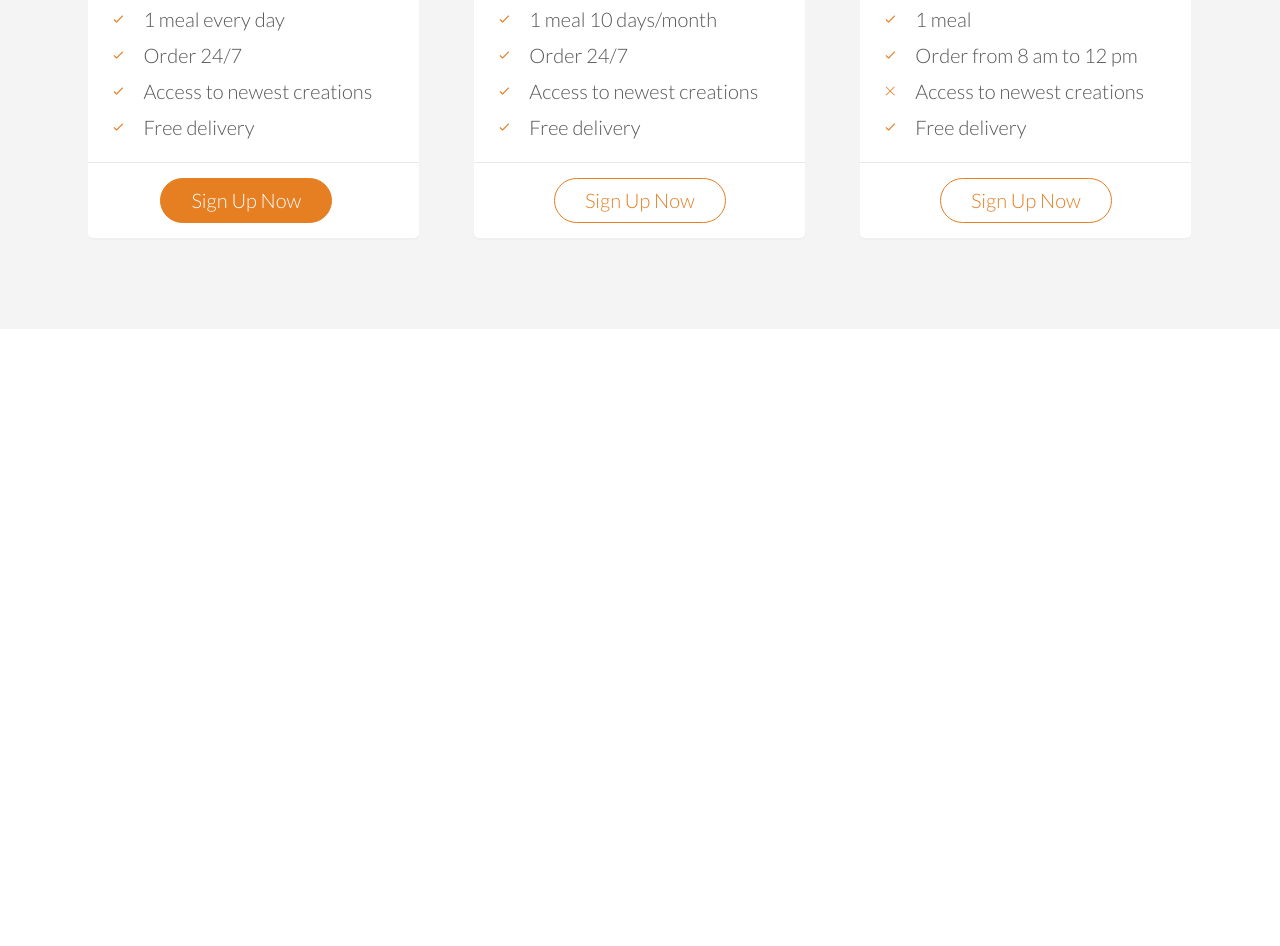
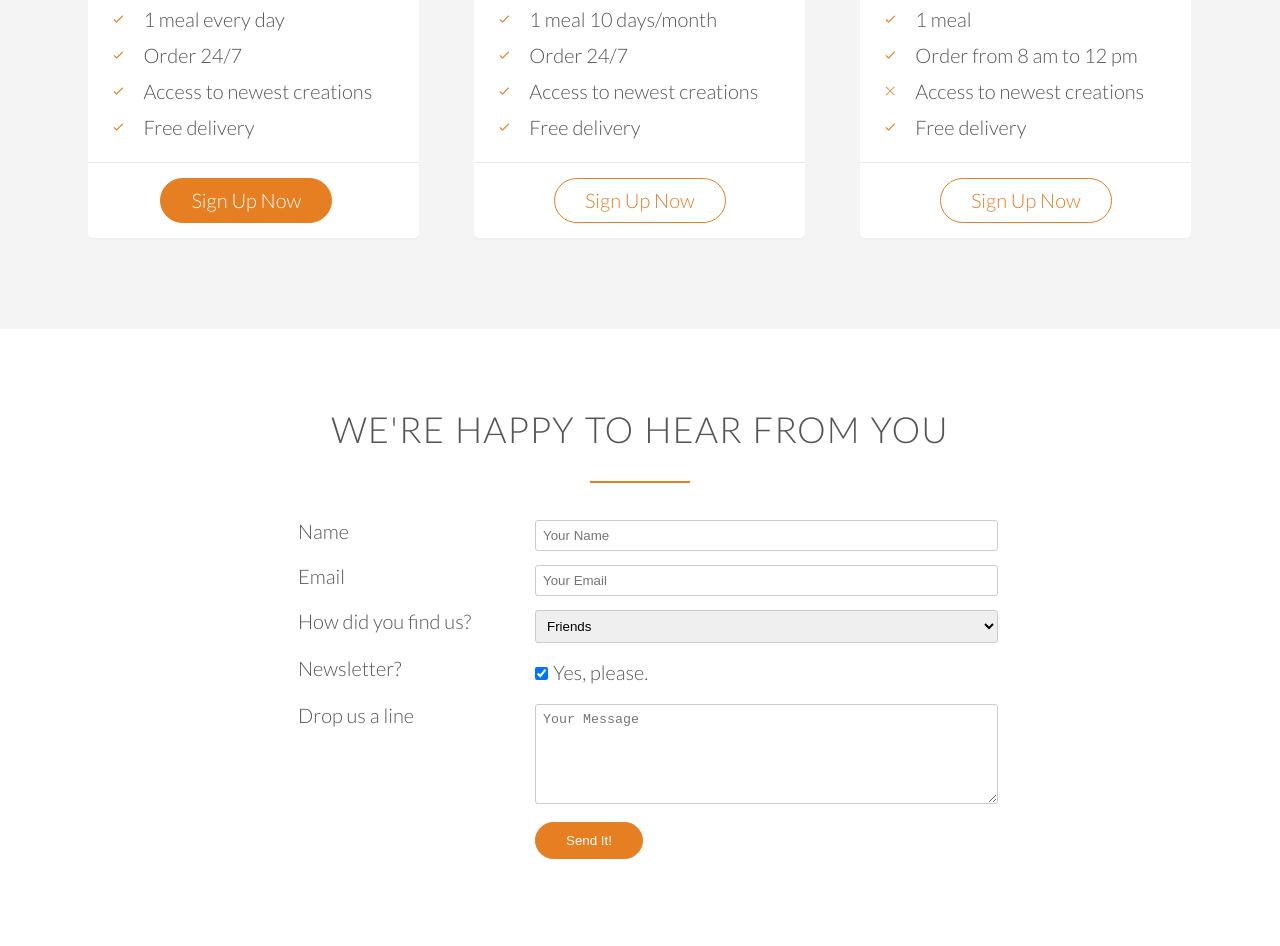
Before and after one commit to tanvirIqbal/Omnifood, a plain HTML site: page index.html in a window 1280 px wide. Shown: the part 4240-5186 px from the top of the page. Before the commit the page ends 4569 px from the top, so only its background shows below. Drawn offline with Linux system fonts and the light colour scheme; files whose address does not match are found by name.

Commit message:
Building Contact Form

```diff
--- a/index.html
+++ b/index.html
@@ -320,9 +320,74 @@
                 </div>
             </div>
         </section>
+
+        <section class="section-form">
+             <div class="row">
+                <h2>We're happy to hear from you</h2>
+            </div>
+            <div class="row">
+                <form method="post" action="#" class="contact-form">
+                    <div class="row2">
+                        <div class="col span-1-of-3">
+                            <label for="name">Name</label>
+                        </div>
+                        <div class="col span-2-of-3">
+                            <input type="text" name="name" id="name" placeholder="Your Name" required>
+                        </div>
+                    </div>
+                    <div class="row2">
+                        <div class="col span-1-of-3">
+                            <label for="email">Email</label>
+                        </div>
+                        <div class="col span-2-of-3">
+                            <input type="email" name="email" id="email" placeholder="Your Email" required>
+                        </div>
+                    </div>
+                    <div class="row2">
+                        <div class="col span-1-of-3">
+                            <label for="find-us">How did you find us?</label>
+                        </div>
+                        <div class="col span-2-of-3">
+                            <select name="find-us" id="find-us">
+                                <option value="friends" selected>Friends</option>
+                                <option value="search">Search Engine</option>
+                                <option value="ad">Advertisement</option>
+                                <option value="other">Othet</option>
+                            </select>
+                        </div>
+                    </div>
+                    <div class="row2">
+                        <div class="col span-1-of-3">
+                            <label>Newsletter?</label>
+                        </div>
+                        <div class="col span-2-of-3">
+                            <input type="checkbox" name="news" id="news" checked>Yes, please.
+                        </div>
+                    </div>
+                    <div class="row2">
+                        <div class="col span-1-of-3">
+                            <label>Drop us a line</label>
+                        </div>
+                        <div class="col span-2-of-3">
+                            <textarea name="message" placeholder="Your Message"></textarea>
+                        </div>
+                    </div>
+                    <div class="row2">
+                        <div class="col span-1-of-3">
+                            <label>&nbsp;</label>
+                        </div>
+                        <div class="col span-2-of-3">
+                            <input type="submit" value="Send It!">
+                        </div>
+                    </div>
+                </form>
+            </div>
+        </section>
+
     </body>
 </html>
 
 
 <!--
+
 -->
--- a/resources/css/style.css
+++ b/resources/css/style.css
@@ -3,6 +3,10 @@
     margin: 0;
     padding: 0;
     box-sizing: border-box;
+}
+
+*:focus {
+    outline: none;
 }
 
 html{
@@ -82,6 +86,11 @@ header{
 /* ----- Reusable Components ----- */
 .row {
     width: 1140px;
+    margin: 0 auto;
+}
+
+.row2 {
+    width: 700px;
     margin: 0 auto;
 }
 
@@ -181,7 +190,7 @@ a:hover, a:active{
 
 
 /* -- Button -- */
-.btn:link, .btn:visited{
+.btn:link, .btn:visited, input[type=submit]{
     display: inline-block;
     padding: 10px 30px;
     font-weight: 300;
@@ -190,7 +199,7 @@ a:hover, a:active{
     transition: background-color0.2s, border 0.2s, color 0.2s;
 }
 
-.btn-full:link, .btn-full:visited{
+.btn-full:link, .btn-full:visited, input[type=submit]{
     background-color: #e67e22;
     border: 1px solid #e67e22;
     color: #fff;
@@ -202,7 +211,7 @@ a:hover, a:active{
     color: #e67e22;
 }
 
-.btn:hover, .btn:active{
+.btn:hover, .btn:active, input[type=submit]:hover, input[type=submit]:active{
     background-color: #cf6d17;
 }
 
@@ -417,3 +426,26 @@ cite img{
 .plan-box ul li {
     padding: 5px 0;
 }
+
+
+/* ----- Contact Form ----- */
+
+.contact-form {
+	width: 60%;
+	margin: 0 auto;
+}
+
+input[type=text], input[type=email], select, textarea {
+    width: 100%;
+    padding: 7px;
+    border-radius: 3px;
+    border: 1px solid #ccc;
+}
+
+textarea {
+    height: 100px;
+}
+
+input[type=checkbox] {
+    margin: 10px 5px 10px 0;
+}
```
Also changed, not shown: 1 other file.
